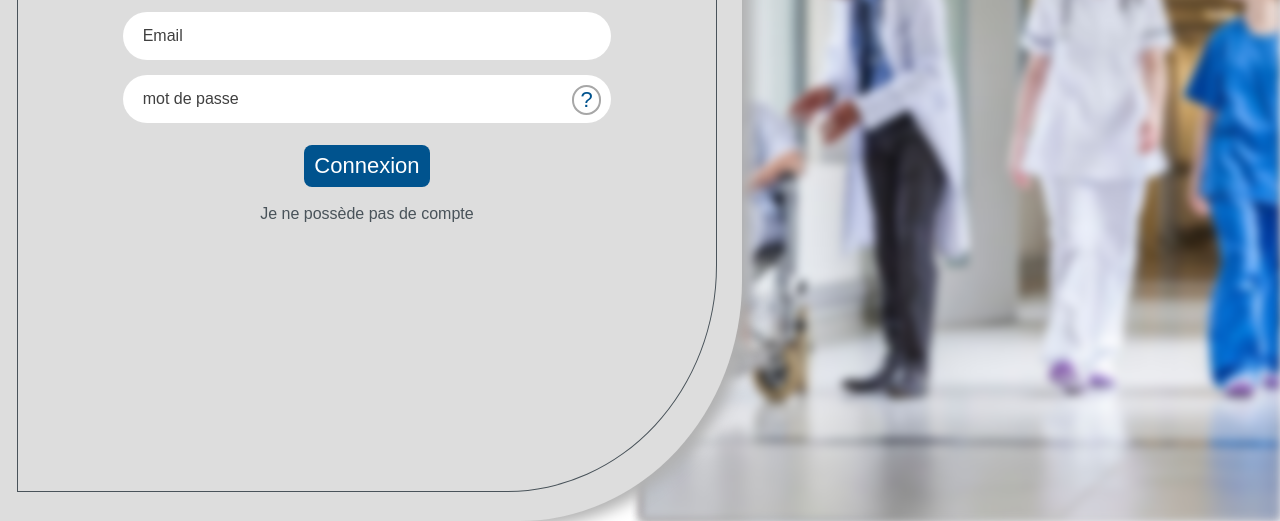
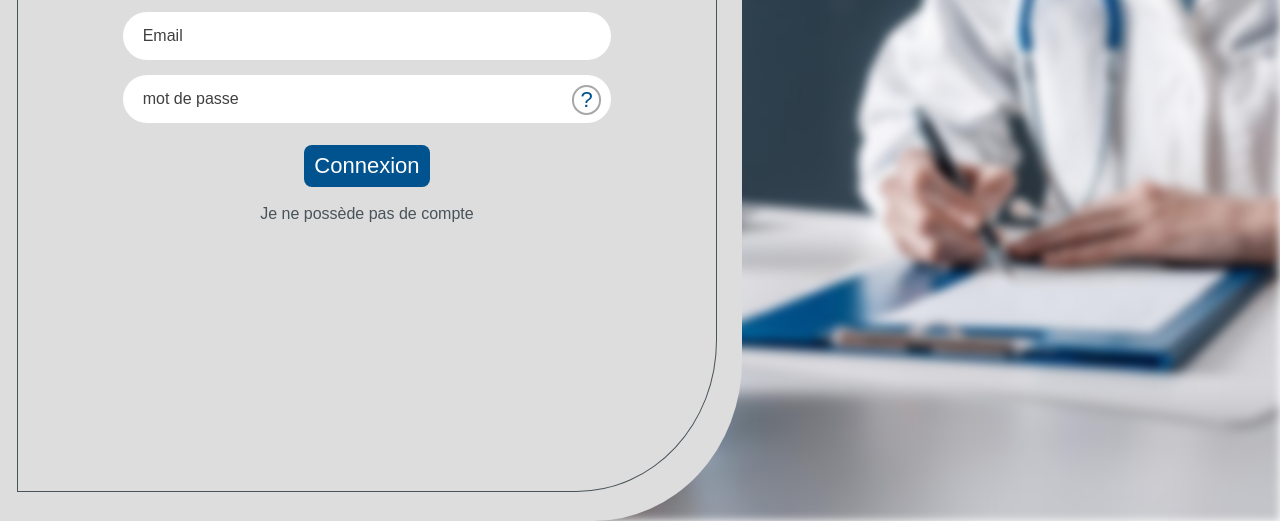
Before and after one commit to linouille/glProject, a plain HTML site: page index.html in a window 1280 px wide. Shown: the part 279-800 px from the top of the page. Drawn offline with nearby package versions, Linux system fonts and the light colour scheme.

Commit message:
new update

```diff
--- a/index.html
+++ b/index.html
@@ -28,9 +28,9 @@
             ?
             <span class="text"> mot de passe oublié? </span>
         </button>
-        <button class="connexion"><a href="./acceuil.html">Connexion</a></button>
+        <button class="connexion"><a href="acceuil.html">Connexion</a></button>
+        </form>
         <button class="non-pos" id="non-pos">Je ne possède pas de compte</button>
-        </form>
     </div>
     </div>
 </div>
@@ -56,8 +56,8 @@
         <input type="password" placeholder="confirmez votre mot de passe">
 
         <button class="inscription"><a href="./acceuil.html">M'inscrire</a></button>
+        </form>
         <button class="pos" id="pos">Je possède deja un compte</button>
-        </form>
     </div>
     </div>
 </div>
--- a/style.css
+++ b/style.css
@@ -12,7 +12,7 @@
 .img-a{
     position: absolute;
     height: 100%;
-    width: 50%;
+    width: 58%;
     right: 0;
     background-image: url("./photo1.jpg");
     background-repeat: no-repeat;
@@ -23,7 +23,7 @@
 .img-b{
     position: absolute;
     height: 100%;
-    width: 50%;
+    width: 58%;
     left: 0;
     background-image: url("./photo7.jpg");
     background-repeat: no-repeat;
@@ -38,8 +38,7 @@
     left: 0;
     width: 58%;
     height: 100%;
-    border-radius: 0px 30% 30% 0px;
-    box-shadow: 10px 5px 15px rgb(177, 177, 177);
+    border-radius: 0px 20% 20% 0px;
 }
 .outline{
     background: none;
@@ -47,7 +46,7 @@
     margin-left: 18px;
     width: 94%;
     height: 94%;
-    border-radius: 0px 30% 30% 0px;
+    border-radius: 0px 20% 20% 0px;
     outline: 1px solid	#49535a;
 }
 .container-login{
@@ -179,8 +178,7 @@
     right: 0;
     width: 58%;
     height: 100%;
-    border-radius: 30% 0 0 30%;
-    box-shadow: 10px 5px 15px rgb(177, 177, 177);
+    border-radius: 20% 0 0 20%;
 }
 .outline-b{
     background: none;
@@ -188,7 +186,7 @@
     margin-left: 18px;
     width: 94%;
     height: 94%;
-    border-radius: 30% 0 0 30%;
+    border-radius: 20% 0 0 20%;
     outline: 1px solid	#49535a;
 }
 .container-register{
@@ -270,10 +268,10 @@
     font-weight: bold;
 }
 .active {
-    transition: all 1s ease-in-out;
+    transition: all 0.8s ease-out;
 }
 .animated {
-    transition: transform 1s ease-in-out;
+    transition: transform 0.8s ease-in;
 }
 .wrapper.active {
     transform: translateX(-100%);
@@ -285,5 +283,5 @@
     transform: translateX(100%);
 }
 .img-b.active{
-    transform: translateX(100%);
+    transform: translateX(-100%);
 }
```
